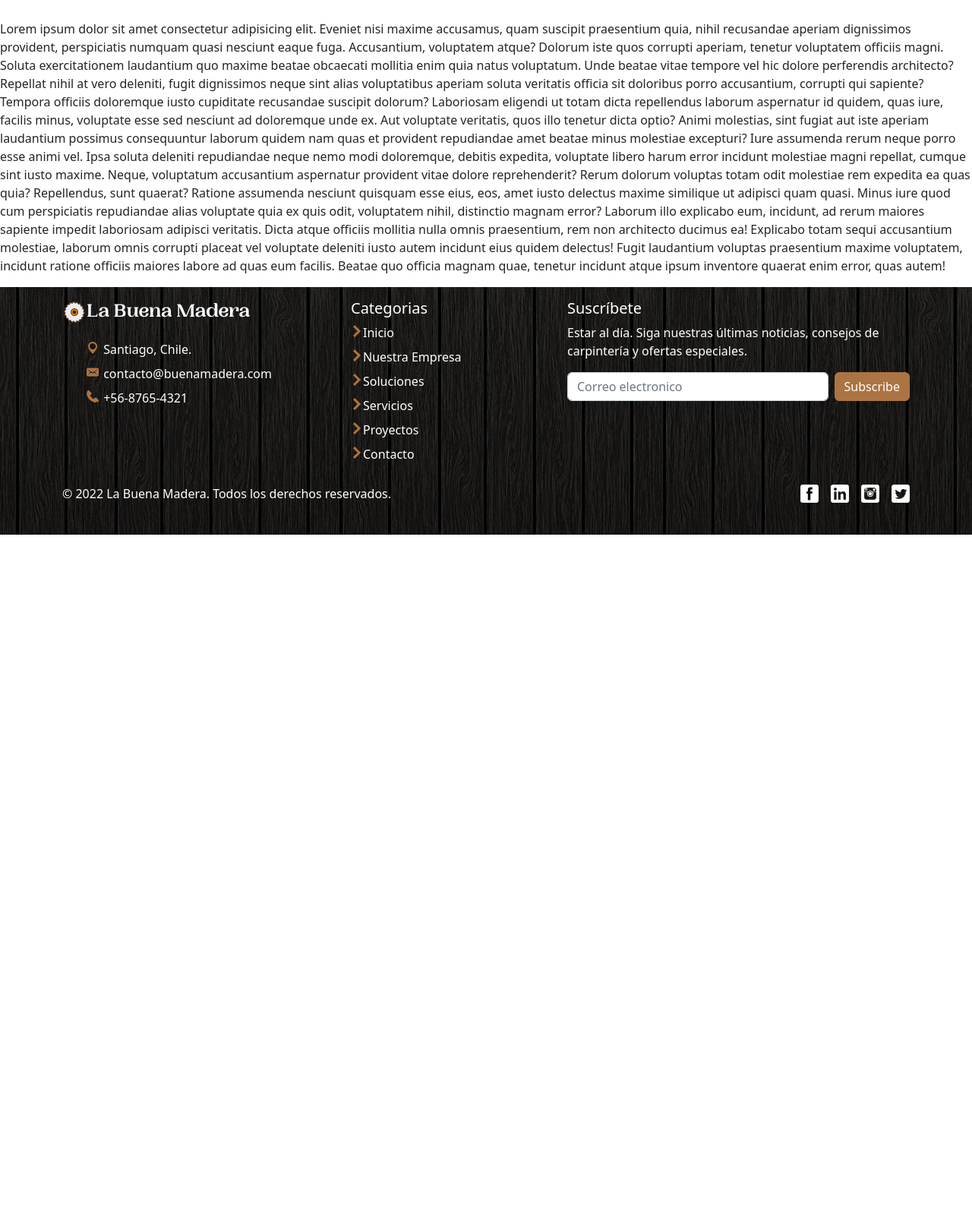
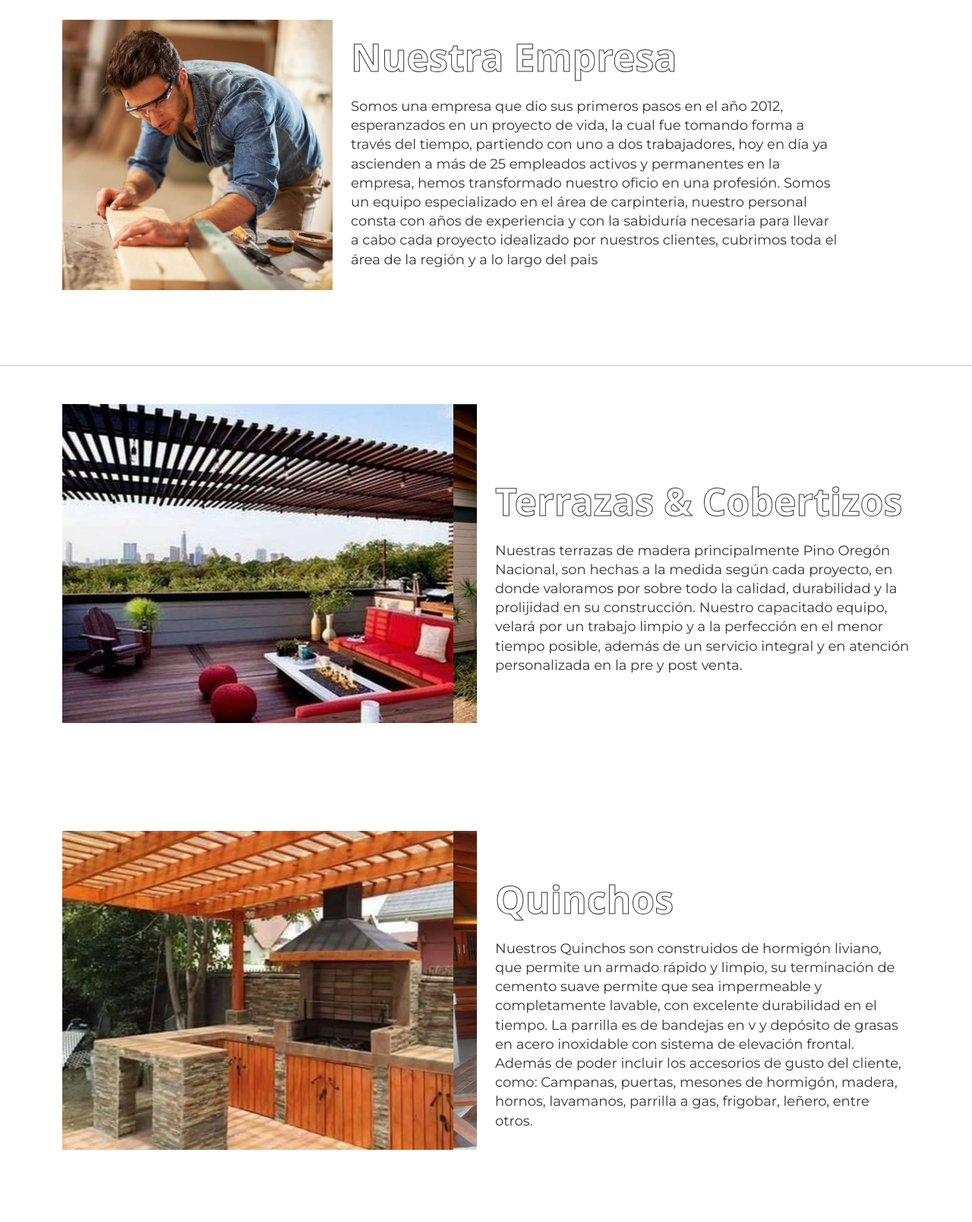
Before and after one commit to rfigueor/la_buena_madera, a plain HTML site: page index.html in a window 1280 px wide. Shown: the part 680-2289 px from the top of the page at 76% size. Before the commit the page ends 1384 px from the top, so only its background shows below. Drawn offline with nearby package versions, Linux system fonts and the light colour scheme.

Commit message:
Se mejora index

```diff
--- a/index.html
+++ b/index.html
@@ -176,29 +176,135 @@
       </div>
     </main>
 
-    <p>
-      Lorem ipsum dolor sit amet consectetur adipisicing elit. Eveniet nisi maxime accusamus, quam suscipit praesentium
-      quia, nihil recusandae aperiam dignissimos provident, perspiciatis numquam quasi nesciunt eaque fuga. Accusantium,
-      voluptatem atque? Dolorum iste quos corrupti aperiam, tenetur voluptatem officiis magni. Soluta exercitationem
-      laudantium quo maxime beatae obcaecati mollitia enim quia natus voluptatum. Unde beatae vitae tempore vel hic
-      dolore perferendis architecto? Repellat nihil at vero deleniti, fugit dignissimos neque sint alias voluptatibus
-      aperiam soluta veritatis officia sit doloribus porro accusantium, corrupti qui sapiente? Tempora officiis
-      doloremque iusto cupiditate recusandae suscipit dolorum? Laboriosam eligendi ut totam dicta repellendus laborum
-      aspernatur id quidem, quas iure, facilis minus, voluptate esse sed nesciunt ad doloremque unde ex. Aut voluptate
-      veritatis, quos illo tenetur dicta optio? Animi molestias, sint fugiat aut iste aperiam laudantium possimus
-      consequuntur laborum quidem nam quas et provident repudiandae amet beatae minus molestiae excepturi? Iure
-      assumenda rerum neque porro esse animi vel. Ipsa soluta deleniti repudiandae neque nemo modi doloremque, debitis
-      expedita, voluptate libero harum error incidunt molestiae magni repellat, cumque sint iusto maxime. Neque,
-      voluptatum accusantium aspernatur provident vitae dolore reprehenderit? Rerum dolorum voluptas totam odit
-      molestiae rem expedita ea quas quia? Repellendus, sunt quaerat? Ratione assumenda nesciunt quisquam esse eius,
-      eos, amet iusto delectus maxime similique ut adipisci quam quasi. Minus iure quod cum perspiciatis repudiandae
-      alias voluptate quia ex quis odit, voluptatem nihil, distinctio magnam error? Laborum illo explicabo eum,
-      incidunt, ad rerum maiores sapiente impedit laboriosam adipisci veritatis. Dicta atque officiis mollitia nulla
-      omnis praesentium, rem non architecto ducimus ea! Explicabo totam sequi accusantium molestiae, laborum omnis
-      corrupti placeat vel voluptate deleniti iusto autem incidunt eius quidem delectus! Fugit laudantium voluptas
-      praesentium maxime voluptatem, incidunt ratione officiis maiores labore ad quas eum facilis. Beatae quo officia
-      magnam quae, tenetur incidunt atque ipsum inventore quaerat enim error, quas autem!
-    </p>
+    <section class="section">
+      <div class="container">
+        <div class="row">
+          <div class="col-lg-4">
+            <div class="author-img">
+              <img src="../assets/img/nosotros.jpg" class="img-fluid" alt="" />
+            </div>
+          </div>
+          <div class="col-lg-7 d-flex flex-column justify-content-center">
+            <div class="section-title mt-4">
+              <h2>Nuestra Empresa</h2>
+
+              <p>
+                Somos una empresa que dio sus primeros pasos en el año 2012, esperanzados en un proyecto de vida, la
+                cual fue tomando forma a través del tiempo, partiendo con uno a dos trabajadores, hoy en día ya
+                ascienden a más de 25 empleados activos y permanentes en la empresa, hemos transformado nuestro oficio
+                en una profesión. Somos un equipo especializado en el área de carpinteria, nuestro personal consta con
+                años de experiencia y con la sabiduría necesaria para llevar a cabo cada proyecto idealizado por
+                nuestros clientes, cubrimos toda el área de la región y a lo largo del pais
+              </p>
+            </div>
+          </div>
+        </div>
+      </div>
+    </section>
+
+    <hr>
+    <section class="section">
+      <div class="container">
+        <div class="row">
+          <div class="col-lg-6">
+            <div id="terrazas" class="carousel slide" data-bs-ride="carousel">
+              <div class="carousel-inner bg-white">
+                <div class="carousel-item active">
+                  <img src="../assets/img/servicios/terrazas/terraza_01.jpg" alt="" />
+                </div>
+                <div class="carousel-item">
+                  <img src="../assets/img/servicios/terrazas/terraza_02.jpg" alt="" />
+                </div>
+                <div class="carousel-item">
+                  <img src="../assets/img/servicios/terrazas/terraza_03.jpg" alt="" />
+                </div>
+              </div>
+            </div>
+          </div>
+          <div class="col-lg-6 d-flex flex-column justify-content-center">
+            <div class="section-title mt-4">
+              <h2>Terrazas & Cobertizos</h2>
+
+              <p>
+                Nuestras terrazas de madera principalmente Pino Oregón Nacional, son hechas a la medida según cada
+                proyecto, en donde valoramos por sobre todo la calidad, durabilidad y la prolijidad en su construcción.
+                Nuestro capacitado equipo, velará por un trabajo limpio y a la perfección en el menor tiempo posible,
+                además de un servicio integral y en atención personalizada en la pre y post venta.
+              </p>
+            </div>
+          </div>
+        </div>
+      </div>
+    </section>
+
+    <section class="section">
+      <div class="container">
+        <div class="row">
+          <div class="col-lg-6">
+            <div id="quinchos" class="carousel slide" data-bs-ride="carousel">
+              <div class="carousel-inner bg-white">
+                <div class="carousel-item active">
+                  <img src="../assets/img/servicios/quinchos/quinchos_01.jpg" alt="" />
+                </div>
+                <div class="carousel-item">
+                  <img src="../assets/img/servicios/quinchos/quinchos_02.jpg" alt="" />
+                </div>
+                <div class="carousel-item">
+                  <img src="../assets/img/servicios/quinchos/quinchos_03.jpg" alt="" />
+                </div>
+              </div>
+            </div>
+          </div>
+          <div class="col-lg-6 d-flex flex-column justify-content-center">
+            <div class="section-title mt-4">
+              <h2>Quinchos</h2>
+
+              <p>
+                Nuestros Quinchos son construidos de hormigón liviano, que permite un armado rápido y limpio, su
+                terminación de cemento suave permite que sea impermeable y completamente lavable, con excelente
+                durabilidad en el tiempo. La parrilla es de bandejas en v y depósito de grasas en acero inoxidable con
+                sistema de elevación frontal. Además de poder incluir los accesorios de gusto del cliente, como:
+                Campanas, puertas, mesones de hormigón, madera, hornos, lavamanos, parrilla a gas, frigobar, leñero,
+                entre otros.
+              </p>
+            </div>
+          </div>
+        </div>
+      </div>
+    </section>
+
+    <section class="section">
+      <div class="container">
+        <div class="row">
+          <div class="col-lg-6">
+            <div id="costavistas" class="carousel slide" data-bs-ride="carousel">
+              <div class="carousel-inner bg-white">
+                <div class="carousel-item active">
+                  <img src="../assets/img/servicios/cortavista/cortavista_01.png" alt="" />
+                </div>
+                <div class="carousel-item">
+                  <img src="../assets/img/servicios/cortavista/cortavista_02.png" alt="" />
+                </div>
+                <div class="carousel-item">
+                  <img src="../assets/img/servicios/cortavista/cortavista_03.png" alt="" />
+                </div>
+              </div>
+            </div>
+          </div>
+          <div class="col-lg-6 d-flex flex-column justify-content-center">
+            <div class="section-title mt-4">
+              <h2>Cortavistas</h2>
+              <p>
+                Los Cortavista de madera son una estructura que permite revestir o subir muros bajos, otorgando una
+                mayor sensación de privacidad a su entorno. Además de dar un toque moderno y acogedor. También permiten
+                separar distintos espacios de su casa como logias o quinchos. Los corta vistas son hechos en Pino
+                Oregón, Pino Insigne.
+              </p>
+            </div>
+          </div>
+        </div>
+      </div>
+    </section>
 
     <footer class="py-3 footer-content" style="background-image: url(assets/img/footer_bg.png)">
       <div class="container text-white">
--- a/scss/components/_body.scss
+++ b/scss/components/_body.scss
@@ -27,7 +27,7 @@
   a {
 	text-decoration: none;
 	cursor: pointer;
-	color: main-color-alt;
+	color: $main-color-alt;
   }
 
   ul,
--- a/scss/components/_footer.scss
+++ b/scss/components/_footer.scss
@@ -20,7 +20,7 @@
 					color: $main-color-primary;
 					&:hover {
 						text-decoration: underline;
-						color: main-color-alt;
+						color: $main-color-alt;
 					}
 				}
 			}
@@ -35,7 +35,7 @@
 				color: $main-color-primary;
 				&:hover {
 					text-decoration: none;
-					color: main-color-alt;
+					color: $main-color-alt;
 				}
 			}
 		}
```
Also changed, not shown: css/styles.css, 1 other file.
